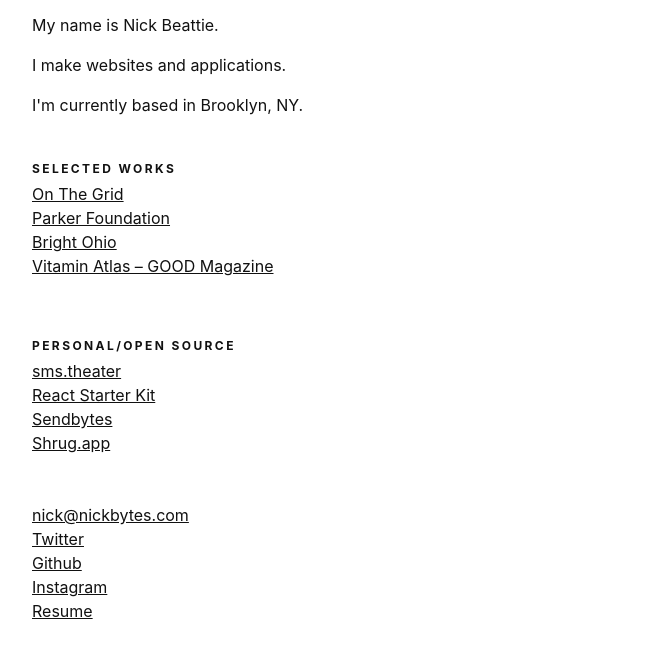
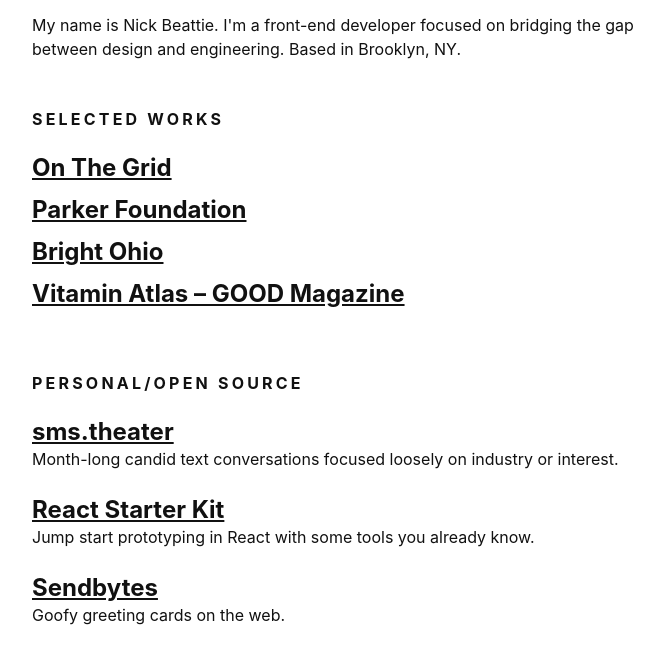
Before and after one commit to nickbytes/nickbytes.github.io, a website: page index.html in a window 1280 px wide. Shown: the part 139-787 px from the top of the page, without its empty margins (304-968 px from the left). Drawn offline with Linux system fonts and the light colour scheme.

Commit message:
Copy changes, bigggggggger text

```diff
--- a/index.html
+++ b/index.html
@@ -11,27 +11,37 @@
 <body>
   <div class="container px2 mt4">
     <h1 class="py2">Nickbytes</h1>
-    <p class="">My name is Nick Beattie.</p>
-    <p> I make websites and applications.</p>
-    <p>I'm currently based in Brooklyn, NY.</p>
+    <p class="">My name is Nick Beattie. I'm a front-end developer focused on bridging the gap between design and engineering. Based in Brooklyn, NY.</p>
 
     <div class="py2">
-      <h6 class="caps uppercase">Selected Works</h6>
+      <h4 class="caps uppercase">Selected Works</h4>
       <ul class="list-reset">
-        <li><a href="http://onthegrid.city">On The Grid</a></li>
-        <li><a href="http://parker.org">Parker Foundation</a></li>
-        <li><a href="http://brightohio.org">Bright Ohio</a></li>
-        <li><a href="http://vitamin.hyperakt.com">Vitamin Atlas – GOOD Magazine</a></li>
+        <li><h2><a href="http://onthegrid.city">On The Grid</a></h2></li>
+        <li><h2 class="mt0"><a href="http://parker.org">Parker Foundation</a></h2></li>
+        <li><h2 class="mt0"><a href="http://brightohio.org">Bright Ohio</a></h2></li>
+        <li><h2 class="mt0"><a href="http://vitamin.hyperakt.com">Vitamin Atlas – GOOD Magazine</a></h2></li>
       </ul>
     </div>
 
     <div class="py2">
-      <h6 class="caps uppercase">Personal/Open Source</h6>
+      <h4 class="caps uppercase">Personal/Open Source</h4>
       <ul class="list-reset">
-        <li><a href="http://sms.theater">sms.theater</a></li>
-        <li><a href="https://github.com/nickbytes/nb-react-starter-kit">React Starter Kit</a></li>
-        <li><a href="http://sendbytes.space">Sendbytes</a></li>
-        <li><a href="https://github.com/nickbytes/shrug/releases/tag/v1.1">Shrug.app</a></li>
+        <li>
+          <h2 class="mb0"><a href="http://sms.theater">sms.theater</a></h2>
+          <p>Month-long candid text conversations focused loosely on industry or interest.</p>
+        </li>
+        <li>
+          <h2 class="mb0"><a href="https://github.com/nickbytes/nb-react-starter-kit">React Starter Kit</a></h2>
+          <p>Jump start prototyping in React with some tools you already know.</p>
+        </li>
+        <li>
+          <h2 class="mb0"><a href="http://sendbytes.space">Sendbytes</a></h2>
+          <p>Goofy greeting cards on the web.</p>
+        </li>
+        <li>
+          <h2 class="mb0"><a href="https://github.com/nickbytes/shrug/releases/tag/v1.1">Shrug.app</a></h2>
+          <p>An app for copy/pasting ¯\_(ツ)_/¯</p>
+        </li>
       </ul>
     </div>
 
```
